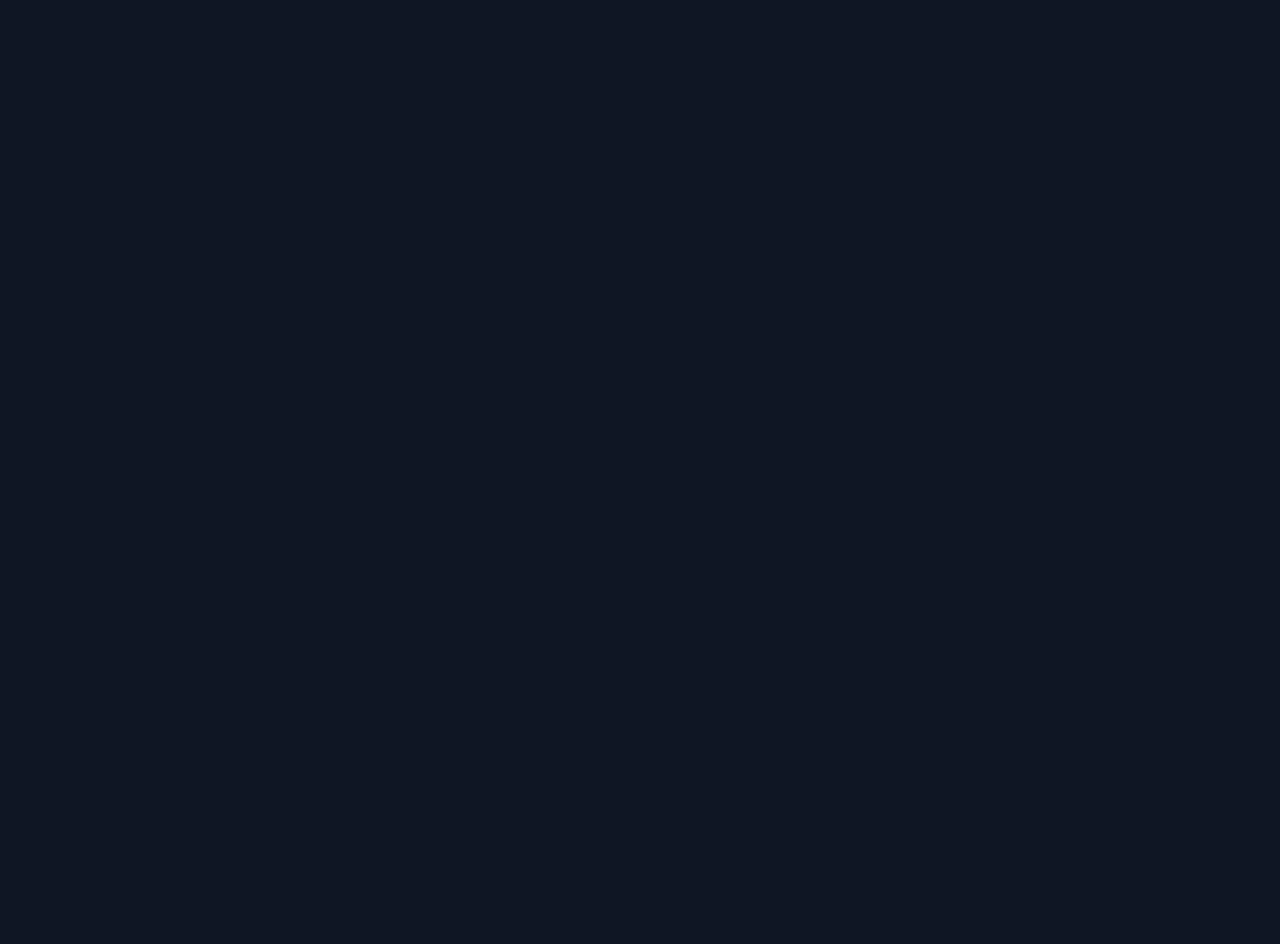
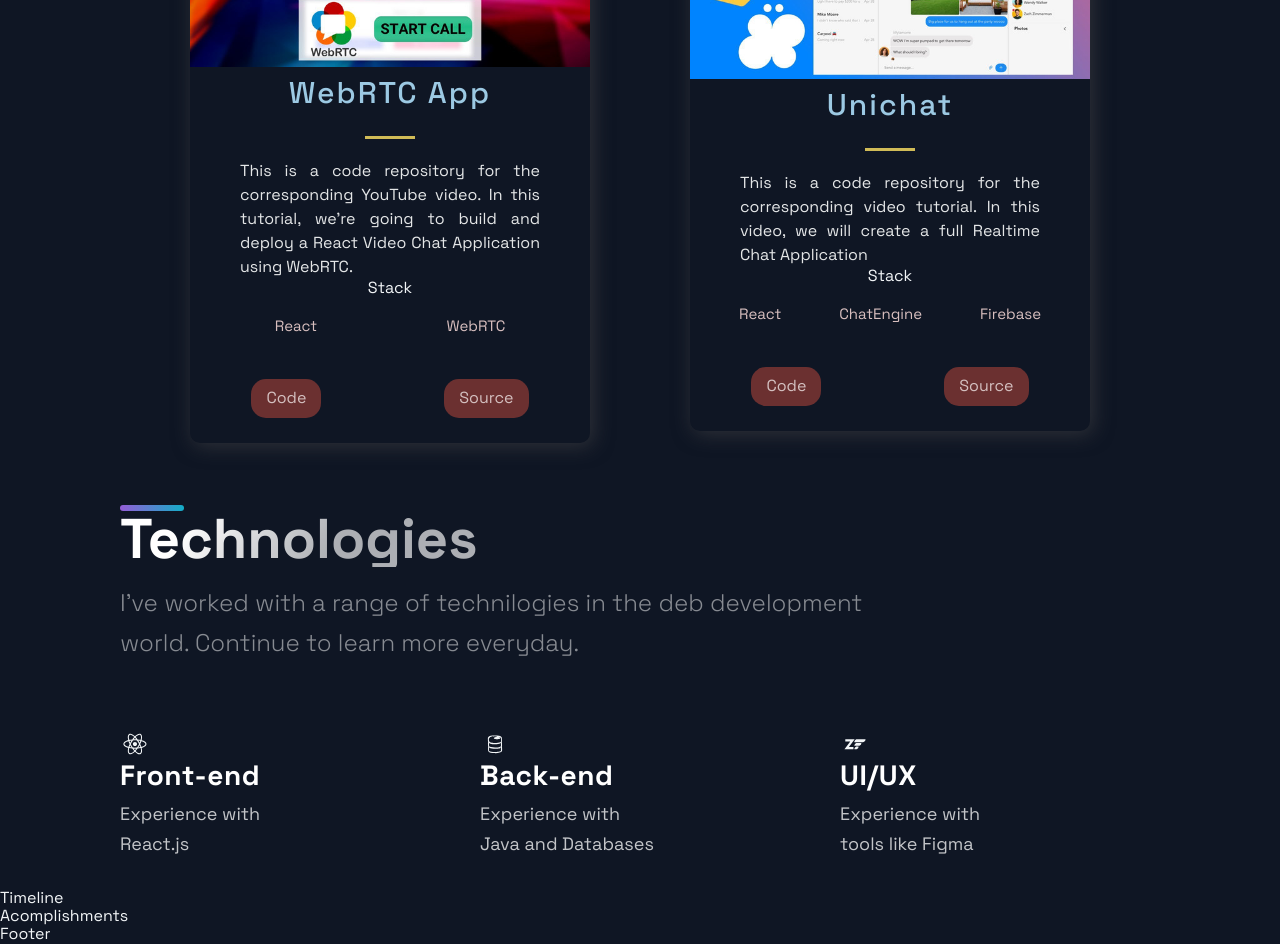
Before and after one commit to LozanoRogelio/Portfolio, a Next.js app: page / in a window 1280 px wide. Shown: the part 1720-2664 px from the top of the page. Before the commit the page ends 800 px from the top, so only its background shows below. Built offline with nearby package versions, Linux system fonts and the light colour scheme.

Commit message:
Finished projects section providing a code and source redirect page, also included technologies section

```diff
--- a/src/components/Projects/Projects.js
+++ b/src/components/Projects/Projects.js
@@ -4,10 +4,37 @@
 import { Section, SectionDivider, SectionTitle } from '../../styles/GlobalComponents';
 import { projects } from '../../constants/constants';
 
+
 const Projects = () => (
-  <div>
-    Projects
-  </div>
+  <Section nopadding id='projects'>
+    <SectionDivider />
+    <SectionTitle main>Projects</SectionTitle>
+    <GridContainer>
+      {projects.map(({id, image, title, description, tags, source, visit}) => (
+        <BlogCard key={id}>
+          <Img src={image}/>
+          <TitleContent>
+            <HeaderThree title>{title}</HeaderThree>
+            <Hr/>
+          </TitleContent>
+          <CardInfo>{description}</CardInfo>
+          <div>
+            <TitleContent>Stack</TitleContent>
+            <TagList>
+              {tags.map((tag,i) => (
+                <Tag key={i}>{tag}</Tag>
+              ))}
+            </TagList>
+          </div>
+          <UtilityList>
+            <ExternalLinks href={visit}>Code</ExternalLinks>
+            <ExternalLinks href={source}>Source</ExternalLinks>
+
+          </UtilityList>
+        </BlogCard>
+      ))}
+    </GridContainer>
+  </Section>
 );
 
 export default Projects;
--- a/src/components/Technologies/Technologies.js
+++ b/src/components/Technologies/Technologies.js
@@ -4,9 +4,45 @@
 import { List, ListContainer, ListItem, ListParagraph, ListTitle } from './TechnologiesStyles';
 
 const Technologies = () =>  (
-  <div>
-    Technologies
-  </div>
+  <Section id="tech">
+    <SectionDivider/>
+      <SectionTitle>Technologies</SectionTitle>
+      <SectionText>
+        I've worked with a range of technilogies in the deb development world. Continue to learn more everyday.
+      </SectionText>
+      <List>
+        <ListItem>
+          <DiReact size="3rem"/>
+          <ListContainer>
+            <ListTitle>Front-end</ListTitle>
+            <ListParagraph>
+              Experience with <br/>
+              React.js
+            </ListParagraph>
+          </ListContainer>
+        </ListItem>
+        <ListItem>
+          <DiFirebase size="3rem"/>
+          <ListContainer>
+            <ListTitle>Back-end</ListTitle>
+            <ListParagraph>
+              Experience with <br/>
+              Java and Databases
+            </ListParagraph>
+          </ListContainer>
+        </ListItem>
+        <ListItem>
+          <DiZend size="3rem"/>
+          <ListContainer>
+            <ListTitle>UI/UX</ListTitle>
+            <ListParagraph>
+              Experience with <br/>
+              tools like Figma
+            </ListParagraph>
+          </ListContainer>
+        </ListItem>
+      </List>
+  </Section>
 );
 
 export default Technologies;
```
